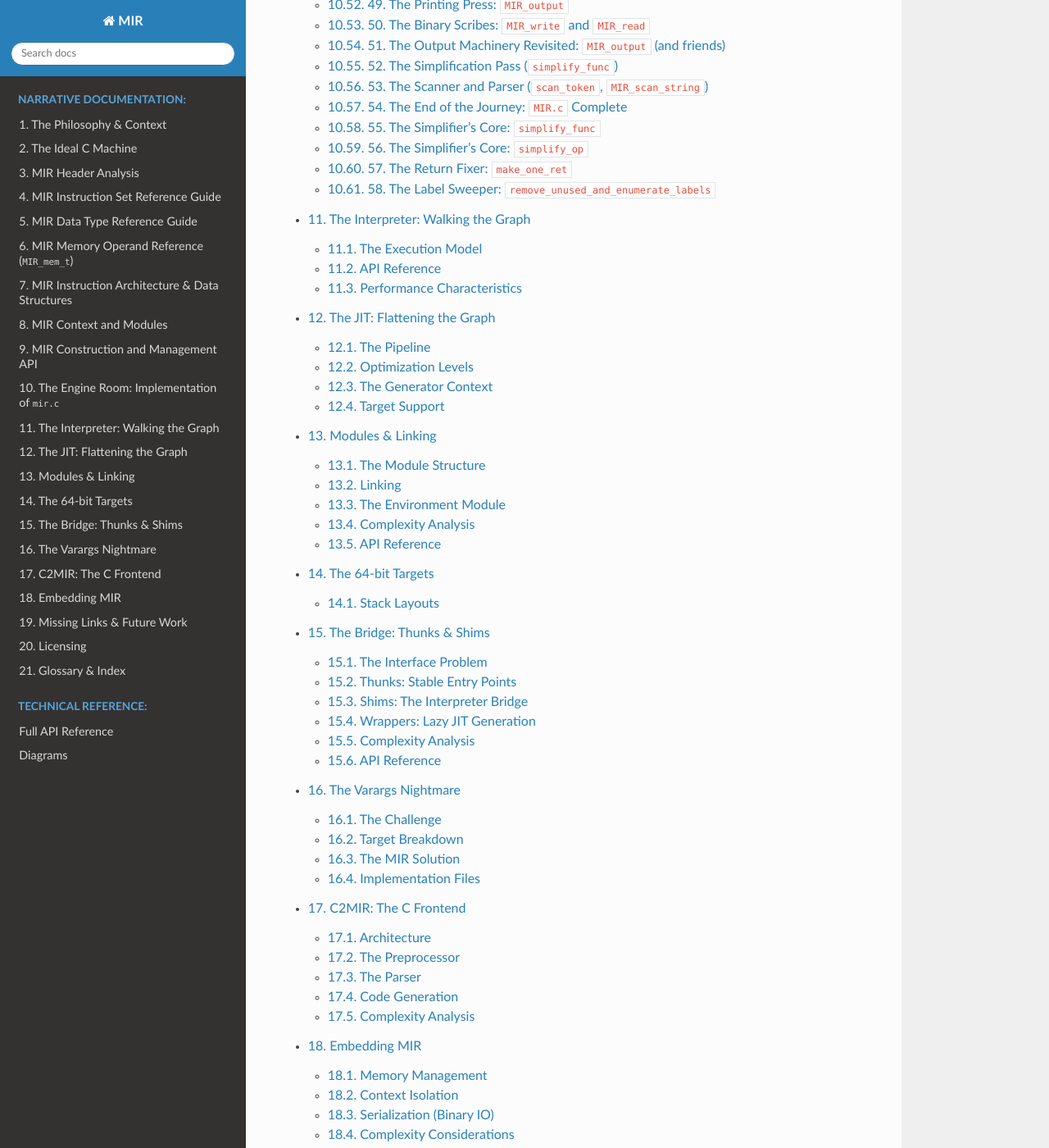
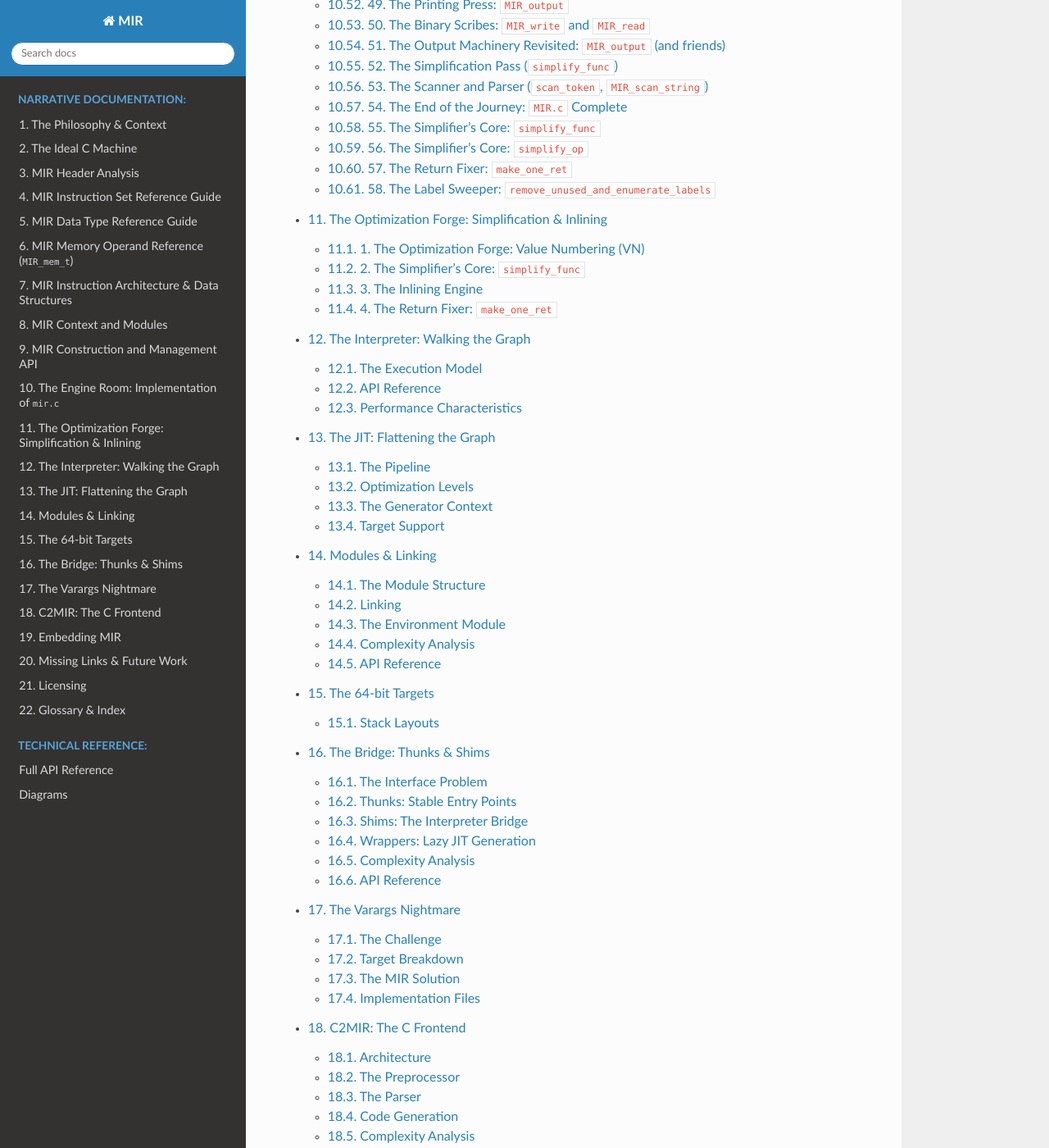
Before and after one commit to cyrilmhansen/mir-sys, a Sphinx documentation site: the page built from doc/index.rst, in a window 1280 px wide and 1400 px high, scrolled down 2936 px. Shown: the whole window at 82% size. Built offline with Sphinx 7.4.7 and the Read the Docs theme 3.1.0, drawn with Linux system fonts in a browser that asks for light colours; some of the changed lines change nothing that is shown; some of the changed text lies outside the part shown.

Commit message:
Docs: add MIR optimization and simplification chapter

```diff
--- /dev/null
+++ b/doc/20_mir_optimizations.rst
@@ -0,0 +1,75 @@
+The Optimization Forge: Simplification & Inlining
+=================================================
+
+We have crossed the threshold into the realm of **Optimization**. The code documented here is the engine of techniques like **Value Numbering** and **Simplification**, which prepare the MIR for efficient machine code generation.
+
+1. The Optimization Forge: Value Numbering (VN)
+-----------------------------------------------
+
+The core of local optimization in MIR is **Value Numbering**.
+
+*   **The Idea:** If I calculate ``a + b`` and store it in ``x``, and then I calculate ``a + b`` again later (without ``a`` or ``b`` changing), I shouldn't re-do the math. I should just reuse ``x``.
+*   **The Mechanism:**
+    *   ``val_t``: This struct represents a "computation". It holds the opcode (e.g., ``ADD``), the type (e.g., ``I64``), and the operands (``op1``, ``op2``).
+    *   ``val_hash`` / ``val_eq``: These allow us to store computations in a hash table (``val_tab``).
+    *   ``vn_add_val``: This is the broker. You give it a computation (``a + b``).
+        *   If it's already in the table, it returns the *existing* temporary register holding the result.
+        *   If it's new, it creates a *new* temporary register, records the computation, and returns the new register.
+
+This simple mechanism automatically eliminates redundant calculations (**Common Subexpression Elimination** or CSE) within a basic block.
+
+2. The Simplifier's Core: ``simplify_func``
+-------------------------------------------
+
+This function is the **Standardizer**. It walks through every instruction and operand, enforcing strict rules for the backend.
+
+2.1 Operand Canonicalization
+~~~~~~~~~~~~~~~~~~~~~~~~~~~~
+
+*   **Immediate-to-Immediate Moves:** If you try to move a constant ``10`` into another constant ``20``, it asserts failure. You can't change the laws of physics.
+*   **Memory-to-Memory Moves:** Most CPUs cannot move data directly from RAM to RAM. ``simplify_func`` detects ``MOV mem, mem`` and injects a temporary register: ``MOV temp, mem; MOV mem, temp``.
+*   **Complex Addressing:** It decomposes complex memory operands (``base + index * scale + disp``) into simpler arithmetic instructions if the target architecture or the specific instruction doesn't support them natively.
+*   **String Literals:** If it sees a string literal operand (``MIR_OP_STR``), it:
+    1.  Creates a new global string data item (``MIR_new_string_data``).
+    2.  Replaces the operand with a **Reference** to that global (``MIR_new_ref_op``).
+    This moves string data out of the code stream and into the data segment.
+
+2.2 Control Flow Optimization
+~~~~~~~~~~~~~~~~~~~~~~~~~~~~~
+
+*   **Dead Code Elimination:** It removes trivial jumps to the immediately following instruction (e.g., ``JMP L1; L1: ...``).
+*   **Branch Reversal:** It optimizes sequences like ``BCond L1; JMP L2; L1: ...`` into ``BNCond L2; L1: ...`` to improve code locality.
+*   **Label Sweeping:** ``remove_unused_and_enumerate_labels`` prunes labels that are never targeted by a jump, keeping the label namespace clean and dense.
+
+2.3 Stack Optimization (Alloca)
+~~~~~~~~~~~~~~~~~~~~~~~~~~~~~~~
+
+``func_alloca_features`` analyzes stack usage.
+*   **Consolidation:** Adjacent ``ALLOCA`` instructions with constant sizes are merged into a single allocation. Why grow the stack ten times by 8 bytes when you can grow it once by 80 bytes?
+*   **Alignment:** It ensures allocations respect the natural alignment of the machine (``natural_alignment``).
+
+3. The Inlining Engine
+----------------------
+
+MIR supports function inlining to eliminate call overhead.
+
+*   **Limits:** It respects ``MIR_MAX_INSNS_FOR_INLINE`` to prevent code bloat.
+*   **Mechanism:** ``process_inlines`` recursively inlines functions marked with ``MIR_INLINE`` or ``MIR_call_code_p``.
+    *   It renames registers in the callee to avoid collisions with the caller (``rename_regs``).
+    *   It maps arguments to the caller's variables.
+    *   It handles ``RET`` instructions by turning them into jumps to the end of the inlined block.
+
+4. The Return Fixer: ``make_one_ret``
+-------------------------------------
+
+Functions in MIR can have multiple exit points (``RET``). But many physical machine ABIs and internal analyses prefer a **Single Point of Exit**.
+
+*   **The Transformation:**
+    1.  It creates a new label: ``L_return``.
+    2.  It finds every ``RET`` instruction in the function.
+    3.  It replaces the ``RET val`` with ``MOV ret_reg, val; JMP L_return``.
+    4.  It places the single, true ``RET ret_reg`` instruction at ``L_return``.
+
+This canonicalization simplifies register allocation and liveness analysis.
+
+**Summary:** We are seeing the "middle-end" of the compiler in action. It is scrubbing, polishing, and restructuring the code. It eliminates redundancy, enforces structural invariants, and prepares the IR for the final translation to machine code.
--- a/doc/index.rst
+++ b/doc/index.rst
@@ -15,6 +15,7 @@
    17_mir_context_modules
    18_mir_api
    19_mir_implementation
+   20_mir_optimizations
    03_interpreter
    04_jit_pipeline
    10_modules_and_linking
```
